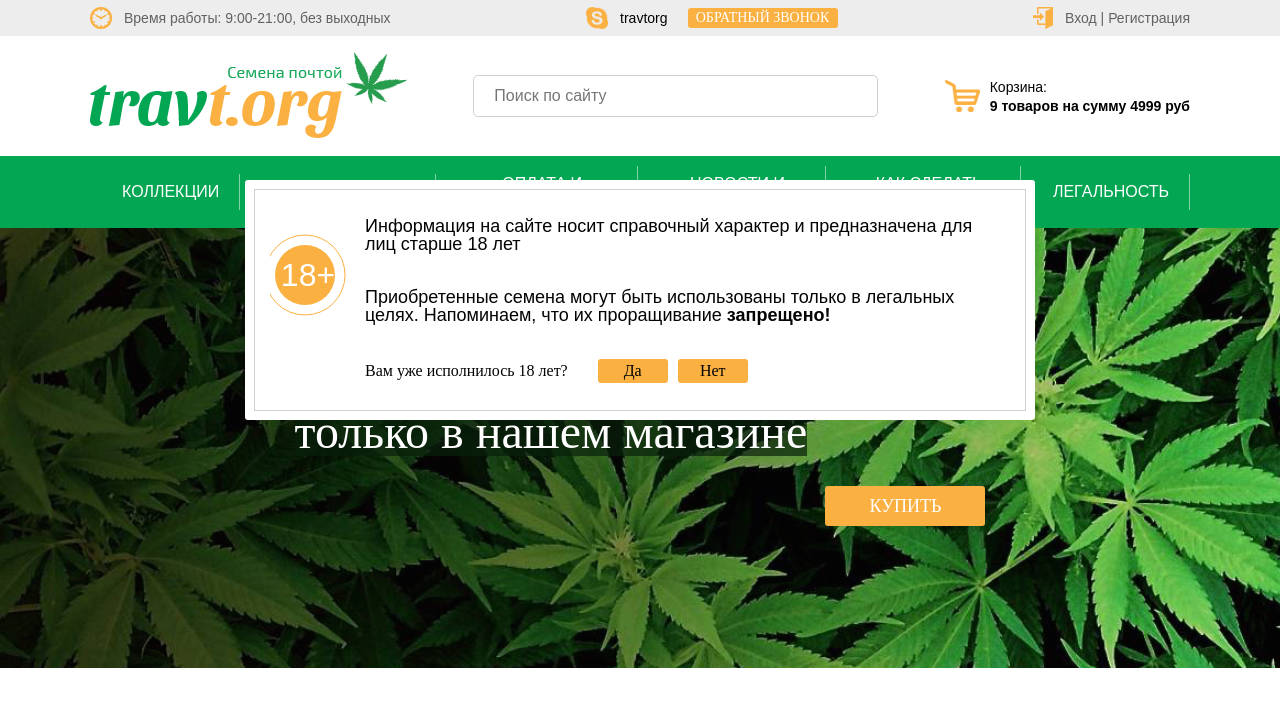
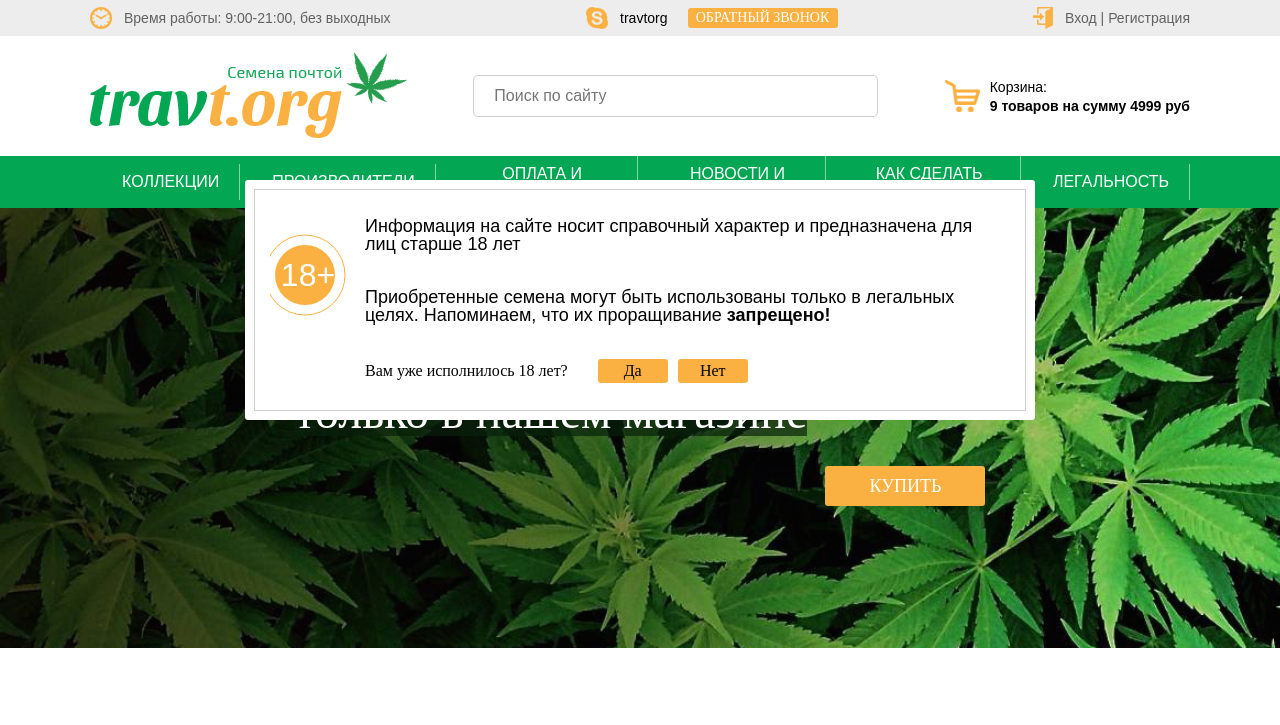
Before and after one commit to exsesx/travtorg, a website: page travtorg.html in a window 1280 px wide. Shown: the top 725 px of the page. Drawn offline with nearby package versions, Linux system fonts and the light colour scheme.

Commit message:
dropdown

```diff
--- a/styles/styles.css
+++ b/styles/styles.css
@@ -259,9 +259,7 @@ ul.menu li {
 ul.menu li a {
 	display: block;
 	padding: 10px 20px;
-	margin: 10px 20px;
 	margin-right: 0;
-	padding-left: 0;
 	color: #fff;
 	text-decoration: none;
 	text-transform: uppercase;
```
